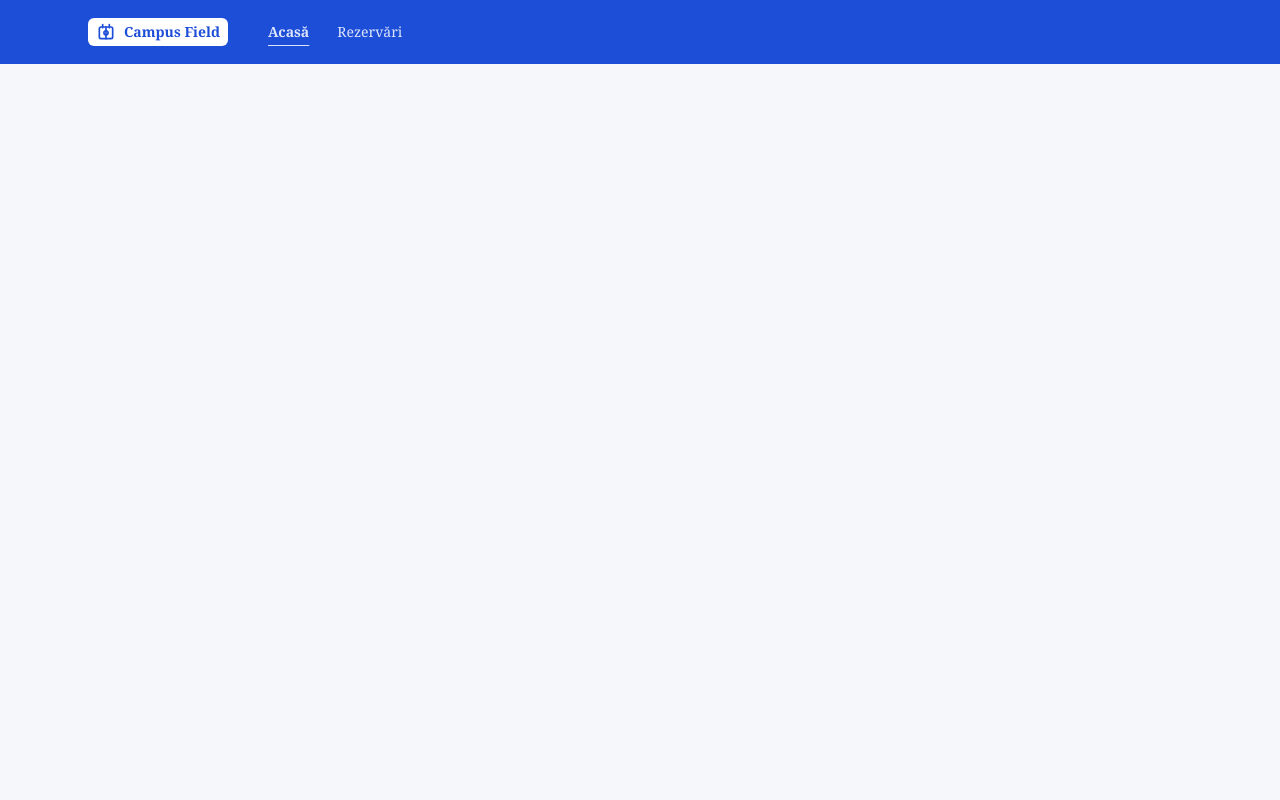
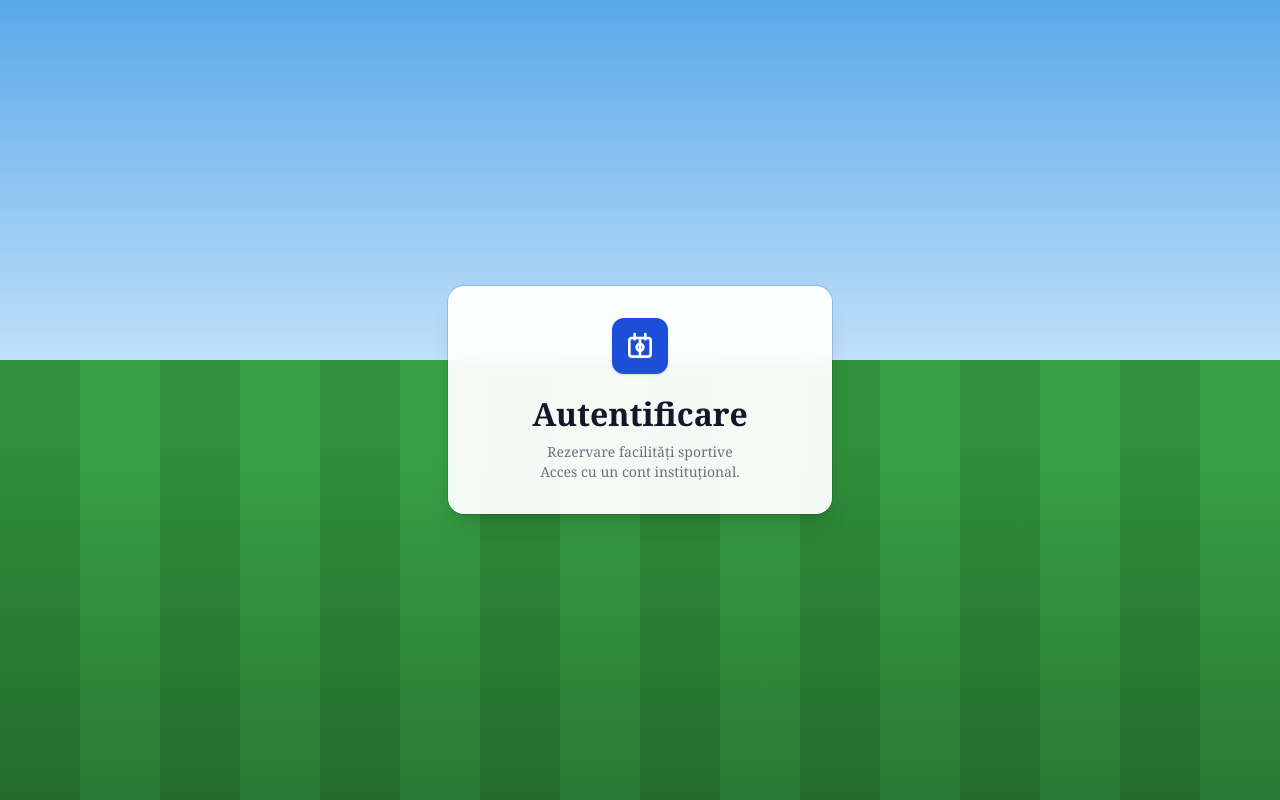
Before and after one commit to Albert2502/campus-sports-booking-frontend, a React (Vite) app: page /login in a window 1280 px wide. Before the commit this address led to /. Built offline with nearby package versions, Linux system fonts and the light colour scheme; a web font is replaced by a local one.

Commit message:
feat(Ecranul 01 Autentificare):CB-11 -- background autentificare

```diff
--- a/src/App.jsx
+++ b/src/App.jsx
@@ -1,11 +1,13 @@
 import { Navigate, Route, Routes } from 'react-router';
 
 import UserLayout from './layouts/UserLayout';
+import LoginPage from './pages/LoginPage';
 import NotReadyPage from './pages/NotReadyPage';
 
 export default function App() {
   return (
     <Routes>
+      <Route path="/login" element={<LoginPage />} />
       <Route element={<UserLayout />}>
         <Route index element={null} />
         {/* TODO(CB-27): screen 06 Rezervările mele. */}
--- /dev/null
+++ b/src/pages/LoginPage.jsx
@@ -0,0 +1,24 @@
+import { FieldIcon } from '../components/icons';
+
+/** Screen 01 Autentificare (Figma): a card over the pitch backdrop. */
+export default function LoginPage() {
+  return (
+    <div className="login-backdrop flex min-h-dvh items-center justify-center p-4">
+      <main className="w-full max-w-sm rounded-2xl bg-suprafata/95 px-6 py-8 shadow-xl ring-1 ring-bordura backdrop-blur sm:px-8">
+        <div className="flex flex-col items-center text-center">
+          <span className="flex size-14 items-center justify-center rounded-xl bg-principala text-white shadow">
+            <FieldIcon className="size-8" />
+          </span>
+          <h1 className="mt-5 text-[32px] leading-tight font-bold">
+            Autentificare
+          </h1>
+          <p className="mt-2 text-sm text-text-secundar">
+            Rezervare facilități sportive
+            <br />
+            Acces cu un cont instituțional.
+          </p>
+        </div>
+      </main>
+    </div>
+  );
+}
--- a/src/styles/index.css
+++ b/src/styles/index.css
@@ -6,3 +6,13 @@
     @apply bg-fundal font-sans leading-[1.4] text-text antialiased;
   }
 }
+
+/* Screen 01 backdrop: sky over a striped pitch, drawn in CSS in place of the
+   photo in Figma (DESIGN §5, 3). */
+.login-backdrop {
+  background:
+    linear-gradient(to bottom, rgb(255 255 255 / 0) 55%, rgb(0 0 0 / 0.25)),
+    repeating-linear-gradient(90deg, #2f8f3a 0 80px, #38a145 80px 160px) 0
+      100% / 100% 55% no-repeat,
+    linear-gradient(to bottom, #5aa8e8, #bfe0fb 45%);
+}
```
Also changed, not shown: 2 other files (tests, documents, lock files or other folders).
